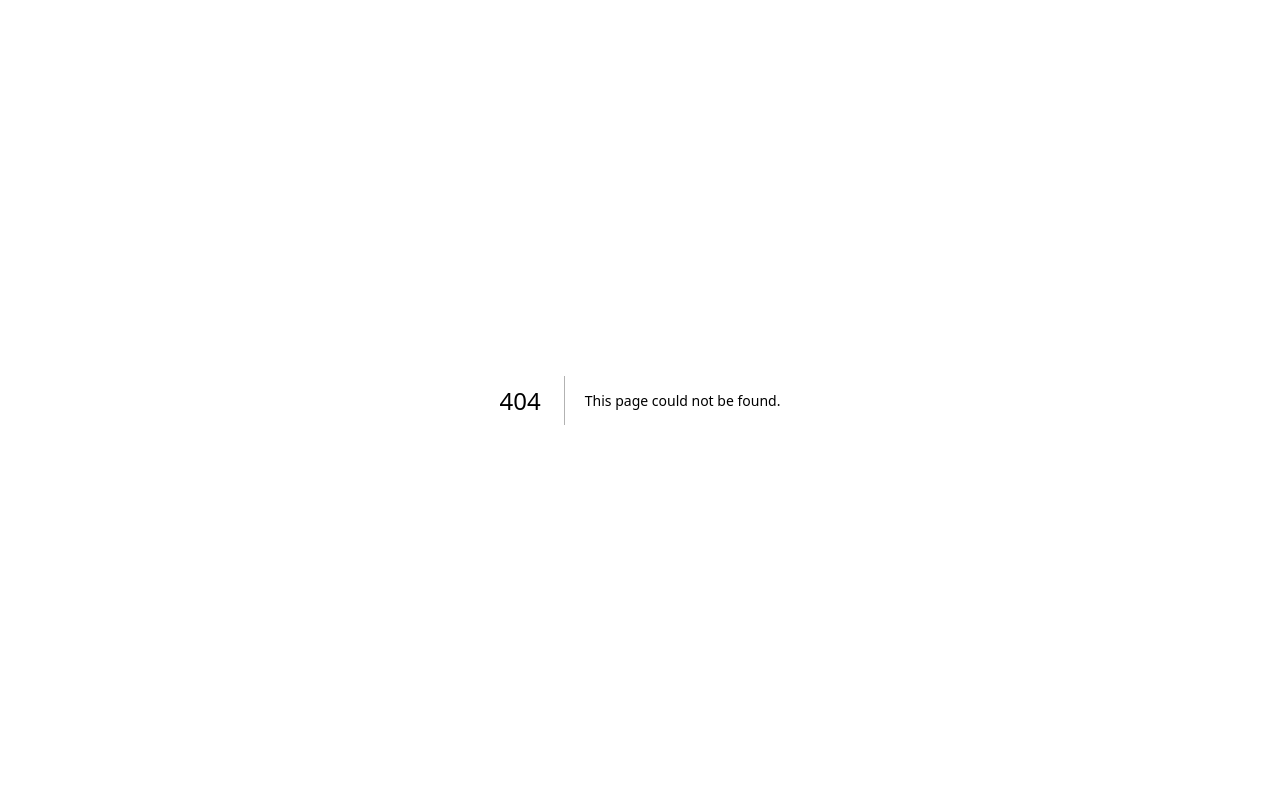
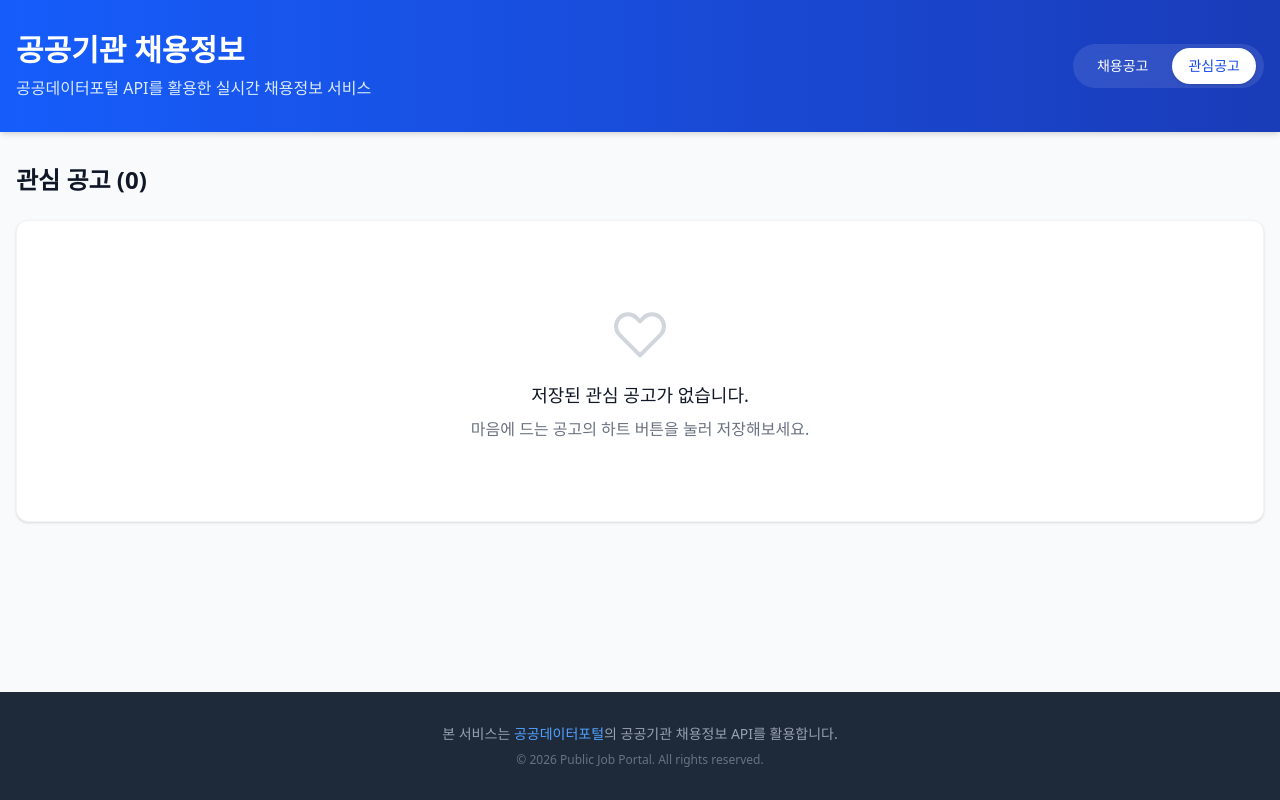
Before and after one commit to gwangminjun/public_job, a Next.js app: page /bookmarks in a window 1280 px wide. Before the commit this address had no page. Built offline with nearby package versions, Linux system fonts and the light colour scheme.

Commit message:
feat: implement bookmarking functionality and enhance UI components

```diff
--- /dev/null
+++ b/src/app/bookmarks/page.tsx
@@ -0,0 +1,88 @@
+'use client';
+
+import { useState } from 'react';
+import { useBookmarkStore } from '@/store/bookmarkStore';
+import { useMounted } from '@/hooks/useMounted';
+import { JobList } from '@/components/jobs/JobList';
+import { JobModal } from '@/components/jobs/JobModal';
+import { Header } from '@/components/layout/Header';
+import { Footer } from '@/components/layout/Footer';
+import { Job } from '@/lib/types';
+
+export default function BookmarksPage() {
+  const mounted = useMounted();
+  const [selectedJob, setSelectedJob] = useState<Job | null>(null);
+  const { bookmarks, clearBookmarks } = useBookmarkStore();
+
+  // Hydration mismatch 방지: 마운트 전에는 렌더링 하지 않거나 로딩 상태 표시
+  if (!mounted) {
+    return (
+      <div className="min-h-screen flex flex-col bg-gray-50">
+        <Header />
+        <main className="flex-1 max-w-7xl mx-auto px-4 py-8 w-full">
+           <div className="animate-pulse space-y-4">
+             <div className="h-8 bg-gray-200 rounded w-1/4"></div>
+             <div className="grid grid-cols-1 md:grid-cols-2 lg:grid-cols-3 gap-4">
+               {[1, 2, 3].map((i) => (
+                 <div key={i} className="h-48 bg-gray-200 rounded-xl"></div>
+               ))}
+             </div>
+           </div>
+        </main>
+        <Footer />
+      </div>
+    );
+  }
+
+  return (
+    <div className="min-h-screen flex flex-col bg-gray-50">
+      <Header />
+
+      <main className="flex-1 max-w-7xl mx-auto px-4 py-8 w-full">
+        <div className="flex justify-between items-center mb-6">
+          <h2 className="text-2xl font-bold text-gray-900">
+            관심 공고 ({bookmarks.length})
+          </h2>
+
+          {bookmarks.length > 0 && (
+            <button
+              onClick={() => {
+                if (window.confirm('모든 관심 공고를 삭제하시겠습니까?')) {
+                  clearBookmarks();
+                }
+              }}
+              className="text-sm text-red-600 hover:text-red-800 font-medium px-4 py-2 hover:bg-red-50 rounded-lg transition-colors"
+            >
+              전체 삭제
+            </button>
+          )}
+        </div>
+
+        {bookmarks.length === 0 ? (
+          <div className="text-center py-20 bg-white rounded-xl shadow-sm border border-gray-100">
+            <svg className="w-16 h-16 text-gray-300 mx-auto mb-4" fill="none" stroke="currentColor" viewBox="0 0 24 24">
+              <path strokeLinecap="round" strokeLinejoin="round" strokeWidth={1.5} d="M4.318 6.318a4.5 4.5 0 000 6.364L12 20.364l7.682-7.682a4.5 4.5 0 00-6.364-6.364L12 7.636l-1.318-1.318a4.5 4.5 0 00-6.364 0z" />
+            </svg>
+            <p className="text-lg font-medium text-gray-900">저장된 관심 공고가 없습니다.</p>
+            <p className="text-gray-500 mt-2">마음에 드는 공고의 하트 버튼을 눌러 저장해보세요.</p>
+          </div>
+        ) : (
+          <JobList
+            jobs={bookmarks}
+            isLoading={false}
+            onJobClick={setSelectedJob}
+          />
+        )}
+      </main>
+
+      <Footer />
+
+      {selectedJob && (
+        <JobModal
+          job={selectedJob}
+          onClose={() => setSelectedJob(null)}
+        />
+      )}
+    </div>
+  );
+}
--- a/src/components/jobs/JobCard.tsx
+++ b/src/components/jobs/JobCard.tsx
@@ -1,6 +1,8 @@
 'use client';
 
 import { Job } from '@/lib/types';
+import { useBookmarkStore } from '@/store/bookmarkStore';
+import { useMounted } from '@/hooks/useMounted';
 import {
   getDday,
   getDdayText,
@@ -17,21 +19,54 @@ interface JobCardProps {
 }
 
 export function JobCard({ job, onClick }: JobCardProps) {
+  const mounted = useMounted();
+  const { isBookmarked, toggleBookmark } = useBookmarkStore();
+
+  const bookmarked = mounted ? isBookmarked(job.recrutPblntSn) : false;
   const dday = getDday(job.pbancEndYmd);
   const ddayText = getDdayText(job.pbancEndYmd);
   const endingSoon = isEndingSoon(job.pbancEndYmd);
   const isNew = isNewJob(job.pbancBgngYmd);
   const isExpired = dday < 0;
 
+  const handleBookmark = (e: React.MouseEvent) => {
+    e.stopPropagation();
+    toggleBookmark(job);
+  };
+
   return (
     <article
       onClick={() => onClick(job)}
-      className={`bg-white rounded-xl shadow-sm border border-gray-100 p-5 cursor-pointer
+      className={`relative bg-white rounded-xl shadow-sm border border-gray-100 p-5 cursor-pointer
         transition-all duration-200 hover:shadow-md hover:border-blue-200 hover:-translate-y-1
         ${isExpired ? 'opacity-60' : ''}`}
     >
+      {/* 북마크 버튼 (우측 상단 절대 위치) */}
+      <button
+        onClick={handleBookmark}
+        className="absolute top-4 right-4 p-2 rounded-full hover:bg-gray-100 transition-colors z-10"
+        title={bookmarked ? "북마크 해제" : "북마크 추가"}
+      >
+        <svg
+          className={`w-6 h-6 transition-colors ${
+            bookmarked ? 'text-red-500 fill-current' : 'text-gray-400'
+          }`}
+          fill="none"
+          stroke="currentColor"
+          viewBox="0 0 24 24"
+        >
+          <path
+            strokeLinecap="round"
+            strokeLinejoin="round"
+            strokeWidth={2}
+            d="M4.318 6.318a4.5 4.5 0 000 6.364L12 20.364l7.682-7.682a4.5 4.5 0 00-6.364-6.364L12 7.636l-1.318-1.318a4.5 4.5 0 00-6.364 0z"
+          />
+        </svg>
+      </button>
+
       {/* 상단: D-day & 상태 뱃지 */}
-      <div className="flex items-start justify-between mb-3">
+      <div className="flex items-start justify-between mb-3 pr-10">
+        <div className="flex gap-2">
           <span
             className={`inline-flex items-center px-3 py-1 rounded-lg text-sm font-bold
               ${isExpired ? 'bg-gray-100 text-gray-500' :
@@ -40,7 +75,6 @@ export function JobCard({ job, onClick }: JobCardProps) {
           >
             {ddayText}
           </span>
-        <div className="flex gap-1.5">
           {isNew && !isExpired && (
             <Badge variant="success">NEW</Badge>
           )}
@@ -51,9 +85,10 @@ export function JobCard({ job, onClick }: JobCardProps) {
       </div>
 
       {/* 제목 */}
-      <h3 className="text-lg font-semibold text-gray-900 mb-1 line-clamp-2">
+      <h3 className="text-lg font-semibold text-gray-900 mb-1 line-clamp-2 pr-8">
         {truncate(job.recrutPbancTtl, 50)}
       </h3>
+
 
       {/* 기관명 */}
       <p className="text-sm text-gray-600 mb-3">{job.instNm}</p>
--- a/src/components/layout/Header.tsx
+++ b/src/components/layout/Header.tsx
@@ -1,11 +1,53 @@
+'use client';
+
+import Link from 'next/link';
+import { usePathname } from 'next/navigation';
+import { useBookmarkStore } from '@/store/bookmarkStore';
+import { useMounted } from '@/hooks/useMounted';
+
 export function Header() {
+  const pathname = usePathname();
+  const mounted = useMounted();
+  const bookmarks = useBookmarkStore((state) => state.bookmarks);
+
   return (
-    <header className="bg-gradient-to-r from-blue-600 to-blue-800 text-white">
-      <div className="max-w-7xl mx-auto px-4 py-8 md:py-12">
-        <h1 className="text-2xl md:text-3xl font-bold">공공기관 채용정보</h1>
-        <p className="mt-2 text-blue-100 text-sm md:text-base">
-          공공데이터포털 API를 활용한 실시간 채용정보 서비스
-        </p>
+    <header className="bg-gradient-to-r from-blue-600 to-blue-800 text-white shadow-md">
+      <div className="max-w-7xl mx-auto px-4 py-6 md:py-8 flex flex-col md:flex-row justify-between items-center gap-4">
+        <div className="text-center md:text-left">
+          <Link href="/" className="text-2xl md:text-3xl font-bold hover:text-blue-100 transition-colors">
+            공공기관 채용정보
+          </Link>
+          <p className="mt-2 text-blue-100 text-sm md:text-base">
+            공공데이터포털 API를 활용한 실시간 채용정보 서비스
+          </p>
+        </div>
+
+        <nav className="flex items-center gap-2 bg-white/10 backdrop-blur-sm rounded-full p-1 pl-2 pr-2">
+          <Link
+            href="/"
+            className={`px-4 py-2 rounded-full text-sm font-medium transition-all
+              ${pathname === '/'
+                ? 'bg-white text-blue-700 shadow-sm'
+                : 'text-white hover:bg-white/10'}`}
+          >
+            채용공고
+          </Link>
+          <Link
+            href="/bookmarks"
+            className={`px-4 py-2 rounded-full text-sm font-medium transition-all flex items-center gap-2
+              ${pathname === '/bookmarks'
+                ? 'bg-white text-blue-700 shadow-sm'
+                : 'text-white hover:bg-white/10'}`}
+          >
+            관심공고
+            {mounted && bookmarks.length > 0 && (
+              <span className={`text-xs font-bold px-1.5 py-0.5 rounded-full
+                ${pathname === '/bookmarks' ? 'bg-blue-100 text-blue-700' : 'bg-red-500 text-white'}`}>
+                {bookmarks.length > 99 ? '99+' : bookmarks.length}
+              </span>
+            )}
+          </Link>
+        </nav>
       </div>
     </header>
   );
--- a/src/components/layout/UrlFilterSync.tsx
+++ b/src/components/layout/UrlFilterSync.tsx
@@ -3,8 +3,10 @@
 import { useEffect, useRef } from 'react';
 import { usePathname, useRouter, useSearchParams } from 'next/navigation';
 import { useFilterStore } from '@/store/filterStore';
+import { SortType } from '@/lib/types';
 
 const DEFAULT_LIMIT = 20;
+const DEFAULT_SORT = 'latest';
 
 function parseListParam(value: string | null): string[] {
   if (!value) {
@@ -21,7 +23,9 @@ export function UrlFilterSync() {
   const router = useRouter();
   const pathname = usePathname();
   const searchParams = useSearchParams();
-  const hasHydratedFromUrl = useRef(false);
+
+  // URL 업데이트 중인지 추적하여 무한 루프 방지
+  const isUpdatingUrl = useRef(false);
 
   const {
     page,
@@ -33,33 +37,41 @@ export function UrlFilterSync() {
     ncsTypes,
     educationTypes,
     onlyOngoing,
+    sort,
     setFilters,
   } = useFilterStore();
 
+  // 1. URL -> Store 동기화 (초기 로드 및 뒤로가기 시)
   useEffect(() => {
+    // 우리가 방금 URL을 업데이트했다면 스토어 동기화 스킵
+    if (isUpdatingUrl.current) {
+      isUpdatingUrl.current = false;
+      return;
+    }
+
     const pageParam = Number(searchParams.get('page'));
     const limitParam = Number(searchParams.get('limit'));
+    const sortParam = searchParams.get('sort') as SortType;
 
-    setFilters({
+    const newFilters = {
       keyword: searchParams.get('keyword')?.trim() || '',
       regions: parseListParam(searchParams.get('regions')),
       hireTypes: parseListParam(searchParams.get('hireTypes')),
       recruitTypes: parseListParam(searchParams.get('recruitTypes')),
       ncsTypes: parseListParam(searchParams.get('ncsTypes')),
       educationTypes: parseListParam(searchParams.get('educationTypes')),
-      onlyOngoing: searchParams.get('onlyOngoing') !== 'false',
+      onlyOngoing: searchParams.get('onlyOngoing') !== 'false', // default true
+      sort: sortParam && ['latest', 'deadline', 'personnel'].includes(sortParam) ? sortParam : DEFAULT_SORT,
       page: Number.isInteger(pageParam) && pageParam > 0 ? pageParam : 1,
       limit: Number.isInteger(limitParam) && limitParam > 0 ? limitParam : DEFAULT_LIMIT,
-    });
+    };
 
-    hasHydratedFromUrl.current = true;
+    // Store 업데이트 (Zustand는 값이 같으면 리렌더링하지 않음)
+    setFilters(newFilters);
   }, [searchParams, setFilters]);
 
+  // 2. Store -> URL 동기화 (사용자 인터랙션 시)
   useEffect(() => {
-    if (!hasHydratedFromUrl.current) {
-      return;
-    }
-
     const nextParams = new URLSearchParams();
 
     if (keyword) nextParams.set('keyword', keyword);
@@ -68,23 +80,31 @@ export function UrlFilterSync() {
     if (recruitTypes.length > 0) nextParams.set('recruitTypes', recruitTypes.join(','));
     if (ncsTypes.length > 0) nextParams.set('ncsTypes', ncsTypes.join(','));
     if (educationTypes.length > 0) nextParams.set('educationTypes', educationTypes.join(','));
+
+    // 기본값이 아닌 경우에만 URL에 추가
     if (!onlyOngoing) nextParams.set('onlyOngoing', 'false');
+    if (sort !== DEFAULT_SORT) nextParams.set('sort', sort);
     if (page > 1) nextParams.set('page', page.toString());
     if (limit !== DEFAULT_LIMIT) nextParams.set('limit', limit.toString());
 
     const nextQueryString = nextParams.toString();
     const currentQueryString = searchParams.toString();
 
+    // 변경사항이 없으면 무시
     if (nextQueryString === currentQueryString) {
       return;
     }
 
     const nextUrl = nextQueryString ? `${pathname}?${nextQueryString}` : pathname;
+
+    // URL 업데이트 플래그 설정
+    isUpdatingUrl.current = true;
     router.replace(nextUrl, { scroll: false });
+
   }, [
     router,
     pathname,
-    searchParams,
+    searchParams, // searchParams 비교를 위해 의존성 유지
     keyword,
     regions,
     hireTypes,
@@ -92,6 +112,7 @@ export function UrlFilterSync() {
     ncsTypes,
     educationTypes,
     onlyOngoing,
+    sort,
     page,
     limit,
   ]);
--- a/src/components/ui/Pagination.tsx
+++ b/src/components/ui/Pagination.tsx
@@ -12,7 +12,7 @@ export function Pagination({ currentPage, totalPages, onPageChange }: Pagination
     const showPages = 5;
 
     let start = Math.max(1, currentPage - Math.floor(showPages / 2));
-    let end = Math.min(totalPages, start + showPages - 1);
+    const end = Math.min(totalPages, start + showPages - 1);
 
     if (end - start + 1 < showPages) {
       start = Math.max(1, end - showPages + 1);
--- /dev/null
+++ b/src/hooks/useMounted.ts
@@ -0,0 +1,12 @@
+import { useEffect, useState } from 'react';
+
+export function useMounted() {
+  const [mounted, setMounted] = useState(false);
+
+  useEffect(() => {
+    // eslint-disable-next-line react-hooks/set-state-in-effect
+    setMounted(true);
+  }, []);
+
+  return mounted;
+}
--- /dev/null
+++ b/src/store/bookmarkStore.ts
@@ -0,0 +1,58 @@
+import { create } from 'zustand';
+import { persist, createJSONStorage } from 'zustand/middleware';
+import { Job } from '@/lib/types';
+
+interface BookmarkState {
+  bookmarks: Job[];
+  addBookmark: (job: Job) => void;
+  removeBookmark: (jobId: number) => void;
+  toggleBookmark: (job: Job) => void;
+  isBookmarked: (jobId: number) => boolean;
+  clearBookmarks: () => void;
+}
+
+export const useBookmarkStore = create<BookmarkState>()(
+  persist(
+    (set, get) => ({
+      bookmarks: [],
+
+      addBookmark: (job) => {
+        const { bookmarks } = get();
+        if (!bookmarks.some((b) => b.recrutPblntSn === job.recrutPblntSn)) {
+          set({ bookmarks: [job, ...bookmarks] });
+        }
+      },
+
+      removeBookmark: (jobId) => {
+        set({
+          bookmarks: get().bookmarks.filter((b) => b.recrutPblntSn !== jobId),
+        });
+      },
+
+      toggleBookmark: (job) => {
+        const { bookmarks } = get();
+        const exists = bookmarks.some((b) => b.recrutPblntSn === job.recrutPblntSn);
+
+        if (exists) {
+          set({
+            bookmarks: bookmarks.filter((b) => b.recrutPblntSn !== job.recrutPblntSn),
+          });
+        } else {
+          set({ bookmarks: [job, ...bookmarks] });
+        }
+      },
+
+      isBookmarked: (jobId) => {
+        return get().bookmarks.some((b) => b.recrutPblntSn === jobId);
+      },
+
+      clearBookmarks: () => {
+        set({ bookmarks: [] });
+      },
+    }),
+    {
+      name: 'job-bookmarks', // localStorage key
+      storage: createJSONStorage(() => localStorage),
+    }
+  )
+);
```
Lines whose indentation alone changed are shown as unchanged.
